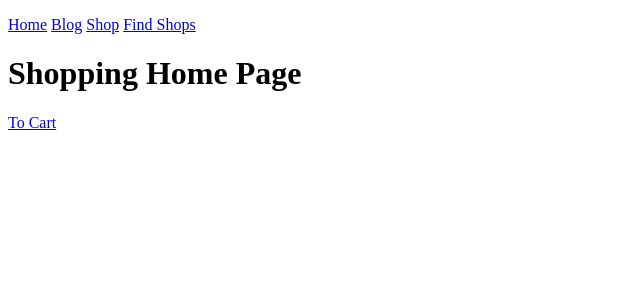
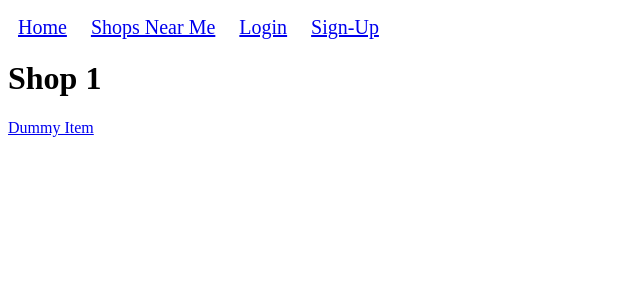
Before and after one commit to aquashdw2/django_demo, a Django app: page /shop/ in a window 1280 px wide. Shown: the top 300 px of the page, without its empty margins (0-640 px from the left). Run offline with Django 3.2, Linux system fonts and the light colour scheme.

Commit message:
rework shop

```diff
--- a/shopping/templates/shopping/index.html
+++ b/shopping/templates/shopping/index.html
@@ -1,18 +1,8 @@
-<!DOCTYPE html>
-<html lang="en">
-<head>
-    <meta charset="UTF-8">
-    <meta name="viewport" content="width=device-width, initial-scale=1.0">
-    <title>Shopping Home</title>
-</head>
-<body>
-    <p>
-        <span class="link"><a href="/">Home</a></span>
-        <span class="link"><a href="/blog/home">Blog</a></span>
-        <span class="link"><a href="/shopping/">Shop</a></span>
-        <span class="link"><a href="/local-shops/shops-near-me">Find Shops</a></span>
-    </p>
-    <h1>Shopping Home Page</h1>
-    <p><a href="/payment/cart">To Cart</a></p>
-</body>
-</html>
+{% extends 'base.html' %}
+
+{% block title %}shop 1 home{% endblock %}
+
+{% block content %}
+<h1>Shop 1</h1>
+<a href="/shopping/1/item/1/">Dummy Item</a>
+{% endblock %}
--- a/shopping/urls.py
+++ b/shopping/urls.py
@@ -7,5 +7,10 @@ app_name = "shop"
 urlpatterns = [
     path("", views.shopping_home, name="home"),
     path("admin/", views.shopping_admin),
-    path("item/", views.shopping_item)
+    path("item/", views.shopping_item),
+    path("<int:shop_id>/", views.shop_home, name="shop"),
+    path("<int:shop_id>/item/<int:item_id>/", views.shop_item, name="item"),
+    path("<int:shop_id>/admin/", views.shop_admin, name="admin"),
+    path("<int:shop_id>/admin/item/add/", views.shop_admin_add_item, name="item-add"),
+    path("<int:shop_id>/admin/item/<int:item_id>/edit/", views.shop_admin_edit, name="item-edit"),
 ]
--- a/shopping/views.py
+++ b/shopping/views.py
@@ -11,3 +11,39 @@ def shopping_admin(request):
 
 def shopping_item(request):
     return render(request, "shopping/item.html")
+
+
+# start here
+def shop_home(request, shop_id):
+    context = {
+
+    }
+    return render(request, "shopping/index.html", context)
+
+
+def shop_item(request, shop_id, item_id):
+    context = {
+
+    }
+    return render(request, "shopping/item.html", context)
+
+
+def shop_admin(request, shop_id):
+    context = {
+
+    }
+    return render(request, "shopping/admin.html", context)
+
+
+def shop_admin_add_item(request, shop_id):
+    context = {
+
+    }
+    return render(request, "shopping/admin-add.html", context)
+
+
+def shop_admin_edit(request, shop_id, item_id):
+    context = {
+
+    }
+    return render(request, "shopping/admin-edit.html", context)
```
Also changed, not shown: shopping/templates/shopping/admin-add.html (added, +7 -0 lines), shopping/templates/shopping/admin-edit.html (added, +7 -0 lines), shopping/templates/shopping/admin.html (+10 -11 lines), shopping/templates/shopping/item.html (+7 -11 lines).
